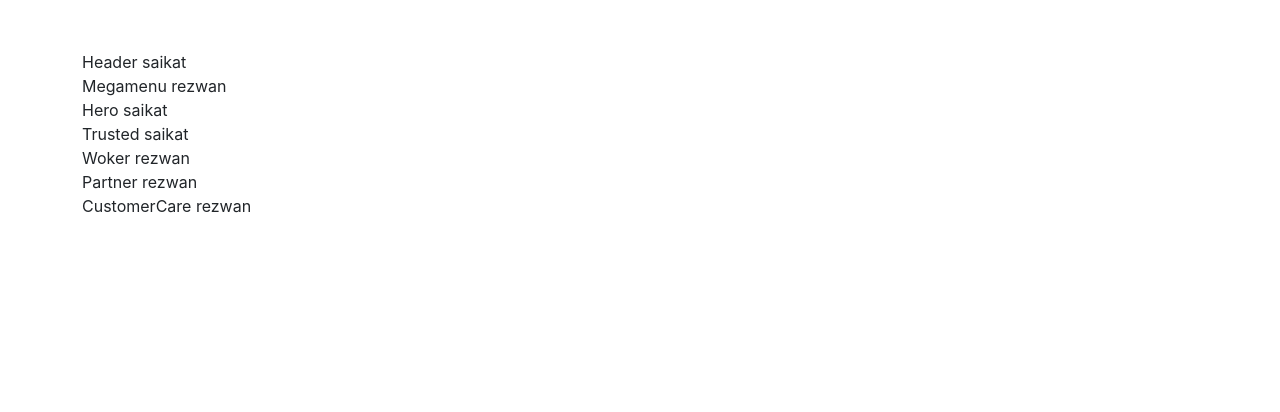
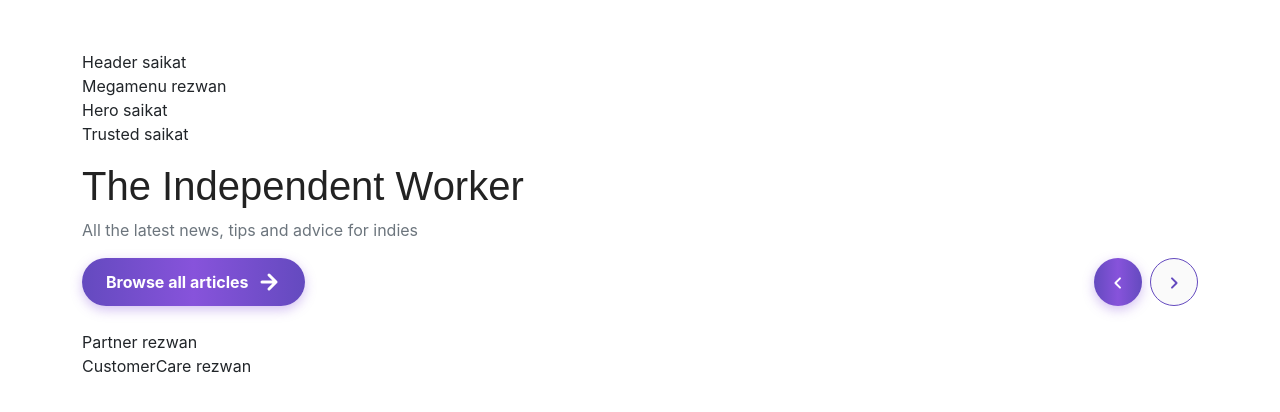
Before and after one commit to NahidOpedia/teamstudio, a Next.js app: page / in a window 1280 px wide. Shown: the top 412 px of the page. Built offline with nearby package versions, Linux system fonts and the light colour scheme.

Commit message:
Worker Section: Buttons

```diff
--- a/component/Partner/Partner.tsx
+++ b/component/Partner/Partner.tsx
@@ -1,3 +1,7 @@
+/**
+ * Copy of Resources Nav Items
+ */
+
 import React from "react";
 
 function Partner() {
--- a/component/Woker/Woker.tsx
+++ b/component/Woker/Woker.tsx
@@ -1,7 +1,63 @@
 import React from "react";
+import styles from './worker.module.css'
+import { RightArrowLarge, RightArraowSmall, LeftArrowSmall } from './svgs';
+import slidesData from "./slides.json"
+
 
 function Woker() {
-  return <div>Woker rezwan</div>;
+  console.log(slidesData)
+  return (
+    <div style={{ margin: "1rem 0" }}>
+      <h1>The Independent Worker</h1>
+      <p className="text-muted">All the latest news, tips and advice for indies</p>
+      <ButtonGroup />
+      {
+        slidesData.forEach(data =>
+          <MediaCard data={data} key={data.id} />
+        )
+      }
+    </div>
+  );
 }
 
 export default Woker;
+
+
+const ButtonGroup = () => {
+  return (
+    <div className="d-flex justify-content-between mb-4">
+      <a className={`${styles.linkButton} ${styles.left}`}>
+        <span>Browse all articles</span>
+        <RightArrowLarge />
+      </a>
+      <div>
+        <button className={`${styles.roundBtn} mr-2`} aria-label="Previous articles">
+          <LeftArrowSmall />
+        </button>
+        <button className={`${styles.roundBtn}`} disabled aria-label="Next articles">
+          <RightArraowSmall />
+        </button>
+      </div>
+    </div>
+  )
+}
+
+type MediaProp = {
+  data: {
+    id: number,
+    title: string,
+    category: string
+  }
+}
+const MediaCard = ({ data }: MediaProp) => {
+  return (
+    <div>
+      <div>
+
+      </div>
+      <div>
+        <h3>{data.title}</h3>
+      </div>
+    </div>
+  )
+}
--- /dev/null
+++ b/component/Woker/slides.json
@@ -0,0 +1,32 @@
+[
+    {
+      "id": 1,
+      "category": "Contracts",
+      "title": "Lorem ipsum dolor sit amet, consectetur adipiscing elit, sed do eiusmod tempor incididunt ut labore et dolore magna aliqua. "
+    },
+    {
+      "id": 2,
+      "category": "Proposals",
+      "title": "Lorem ipsum dolor sit amet, consectetur adipiscing elit, sed do eiusmod tempor incididunt ut labore et dolore magna aliqua. "
+    },
+    {
+      "id": 3,
+      "category": "Invoices",
+      "title": "Lorem ipsum dolor sit amet, consectetur adipiscing elit, sed do eiusmod tempor incididunt ut labore et dolore magna aliqua. "
+    },
+    {
+      "id": 4,
+      "category": "Proposals",
+      "title": "Lorem ipsum dolor sit amet, consectetur adipiscing elit, sed do eiusmod tempor incididunt ut labore et dolore magna aliqua. "
+    },
+    {
+      "id": 5,
+      "category": "Invoices",
+      "title": "Lorem ipsum dolor sit amet, consectetur adipiscing elit, sed do eiusmod tempor incididunt ut labore et dolore magna aliqua. "
+    },
+    {
+      "id": 6,
+      "category": "Invoices",
+      "title": "Lorem ipsum dolor sit amet, consectetur adipiscing elit, sed do eiusmod tempor incididunt ut labore et dolore magna aliqua. "
+    }
+  ]
--- /dev/null
+++ b/component/Woker/svgs.tsx
@@ -0,0 +1,35 @@
+import React from 'react';
+
+export const RightArrowLarge = () => {
+    return (
+        <svg width="24" height="24" viewBox="0 0 24 24" fill="none" xmlns="http://www.w3.org/2000/svg">
+            <path d="M5 12h14M12 5l7 7-7 7" stroke="currentColor" strokeWidth="3" strokeLinecap="round" strokeLinejoin="round"></path>
+        </svg>
+    )
+}
+
+export const RightArraowSmall = () => {
+    return (
+        <svg fill="currentColor"
+            xmlns="http://www.w3.org/2000/svg" width="24" height="24" viewBox="0 0 24 24">
+            <path d="M9.29 15.88L13.17 12 9.29 8.12a.996.996 0 111.41-1.41l4.59 4.59c.39.39.39 1.02 0 1.41L10.7 17.3a.996.996 0 01-1.41 0c-.38-.39-.39-1.03 0-1.42z" fill-rule="evenodd"></path>
+        </svg>
+    )
+}
+
+export const LeftArrowSmall = () => {
+    return (<>
+        <svg fill="currentColor" id="leftArraowSmall"
+            xmlns="http://www.w3.org/2000/svg" width="24" height="24" viewBox="0 0 24 24">
+            <path d="M9.29 15.88L13.17 12 9.29 8.12a.996.996 0 111.41-1.41l4.59 4.59c.39.39.39 1.02 0 1.41L10.7 17.3a.996.996 0 01-1.41 0c-.38-.39-.39-1.03 0-1.42z" fill-rule="evenodd"></path>
+        </svg>
+        <style jsx>
+            {`
+                #leftArraowSmall{
+                    transform: rotate(180deg)
+                }
+            `}
+        </style>
+    </>
+    )
+}
--- /dev/null
+++ b/component/Woker/worker.module.css
@@ -0,0 +1,71 @@
+.btnGroup {
+    flex-direction: row;
+    justify-content: space-between;
+    align-items: center;
+}
+
+.linkButton {
+    outline: none;
+    border: none;
+    font-size: 16px;
+    line-height: 1.5;
+    font-weight: 700;
+    max-width: 100%;
+    display: inline-flex;
+    align-items: center;
+    justify-content: center;
+    white-space: nowrap;
+    background-image: linear-gradient(90deg, #644abf, #8753db, #644abf);
+    text-decoration: none;
+    box-shadow: 0 4px 12px 0 rgb(135 83 220 / 36%);
+    padding: 0 24px;
+}
+
+.left {
+    height: 48px;
+    border: 0;
+    border-radius: 24px;
+    transition: none;
+}
+
+.left span {
+    color: white;
+    margin-right: .5rem;
+}
+
+.left svg {
+    color: white;
+}
+
+.roundBtn {
+    height: 48px;
+    width: 48px;
+    border: none;
+    outline: none;
+    background-image: linear-gradient(90deg, #644abf, #8753db, #644abf);
+    box-shadow: 0 4px 12px 0 rgb(135 83 220 / 36%);
+    border-radius: 50%;
+    color: white;
+}
+
+.roundBtn:disabled,
+.roundBtn[disabled] {
+    border: 1px solid #644abf;
+    background-image: none;
+    box-shadow: none;
+}
+
+.roundBtn:disabled svg,
+.roundBtn[disabled] svg {
+    color: #644abf;
+    cursor: not-allowed;
+}
+
+/* @media screen and (min-width: 450px) {
+    .btnGroup {
+        flex-direction: row;
+        justify-content: space-between;
+        align-items: center;
+    }
+
+} */
--- a/next.config.js
+++ b/next.config.js
@@ -1,6 +1,6 @@
 /** @type {import('next').NextConfig} */
 const nextConfig = {
-  reactStrictMode: true,
+  reactStrictMode: true
 }
 
 module.exports = nextConfig
--- a/package.json
+++ b/package.json
@@ -9,6 +9,7 @@
     "lint": "next lint"
   },
   "dependencies": {
+    "bootstrap": "^5.1.3",
     "next": "12.1.6",
     "react": "18.1.0",
     "react-dom": "18.1.0"
--- a/pages/_app.tsx
+++ b/pages/_app.tsx
@@ -1,8 +1,28 @@
 import '../styles/globals.css'
 import type { AppProps } from 'next/app'
+import Head from 'next/head'
 
 function MyApp({ Component, pageProps }: AppProps) {
-  return <Component {...pageProps} />
+  return (<>
+    <Head>
+      <meta name="viewport" content="width=device-width, initial-scale=1" />
+      <link
+        rel="stylesheet"
+        href="https://cdn.jsdelivr.net/npm/bootstrap@4.6.1/dist/css/bootstrap.min.css"
+        integrity="sha384-zCbKRCUGaJDkqS1kPbPd7TveP5iyJE0EjAuZQTgFLD2ylzuqKfdKlfG/eSrtxUkn"
+        crossOrigin="anonymous" />
+    </Head>
+    <script
+      src="https://cdnjs.cloudflare.com/ajax/libs/jquery/3.6.0/jquery.min.js"
+      integrity="sha512-894YE6QWD5I59HgZOGReFYm4dnWc1Qt5NtvYSaNcOP+u1T9qYdvdihz0PPSiiqn/+/3e7Jo4EaG7TubfWGUrMQ=="
+      crossOrigin="anonymous"
+      referrerPolicy="no-referrer"></script>
+    <script
+      src="https://cdn.jsdelivr.net/npm/bootstrap@4.6.1/dist/js/bootstrap.bundle.min.js"
+      integrity="sha384-fQybjgWLrvvRgtW6bFlB7jaZrFsaBXjsOMm/tB9LTS58ONXgqbR9W8oWht/amnpF"
+      crossOrigin="anonymous"></script>
+    <Component {...pageProps} />
+  </>)
 }
 
 export default MyApp
```
Also changed, not shown: 1 other file (tests, documents, lock files or other folders).
